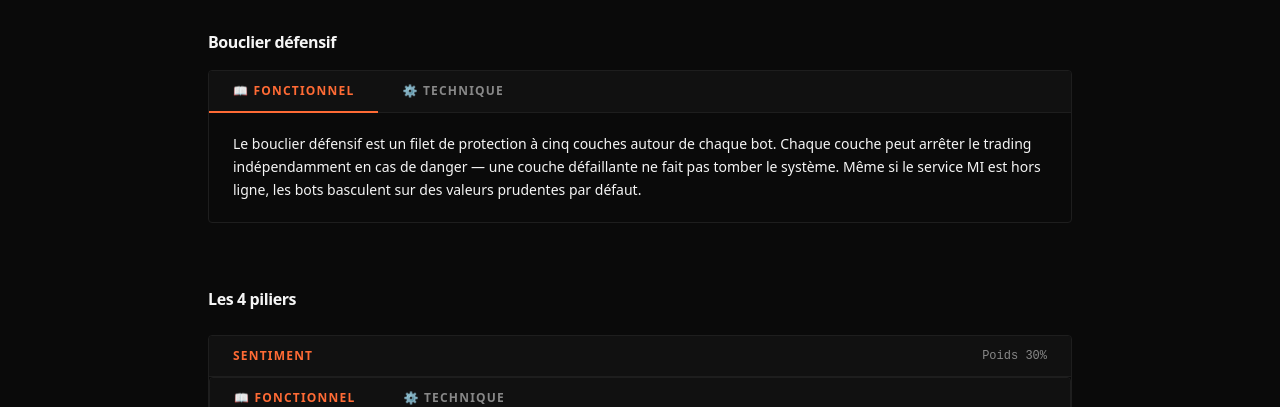
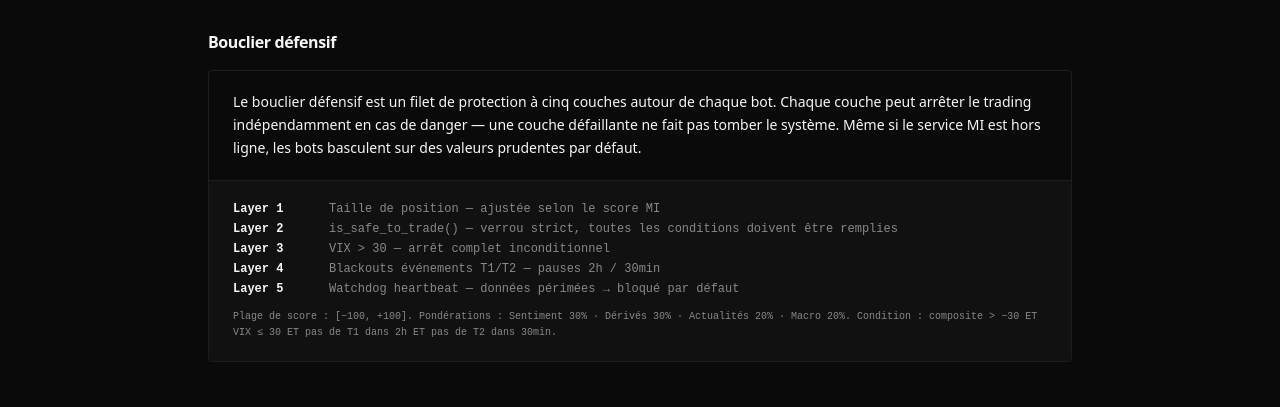
Before and after one commit to Tosmahdess/algoproof, a Next.js app: page /intelligence in a window 1280 px wide. Shown: the part 393-800 px from the top of the page. Built offline with nearby package versions, Linux system fonts and the light colour scheme; no server answers; the database is empty.

Commit message:
fix(algoproof): ExplainerBox — include stacked prop in commit

```diff
--- a/src/components/ExplainerBox.tsx
+++ b/src/components/ExplainerBox.tsx
@@ -5,12 +5,26 @@ import { useState, ReactNode } from 'react'
 interface ExplainerBoxProps {
   functional: ReactNode
   technical:  ReactNode
+  stacked?:   boolean   // disables tabs, shows both sections in sequence
 }
 
 type Tab = 'functional' | 'technical'
 
-export default function ExplainerBox({ functional, technical }: ExplainerBoxProps) {
+export default function ExplainerBox({ functional, technical, stacked = false }: ExplainerBoxProps) {
   const [active, setActive] = useState<Tab>('functional')
+
+  if (stacked) {
+    return (
+      <div className="rounded border border-border overflow-hidden">
+        <div data-section="functional" className="px-6 py-5">
+          <div className="text-sm leading-relaxed">{functional}</div>
+        </div>
+        <div data-section="technical" className="border-t border-border bg-card px-6 py-5">
+          <div className="text-sm">{technical}</div>
+        </div>
+      </div>
+    )
+  }
 
   return (
     <div className="rounded border border-border overflow-hidden">
```
